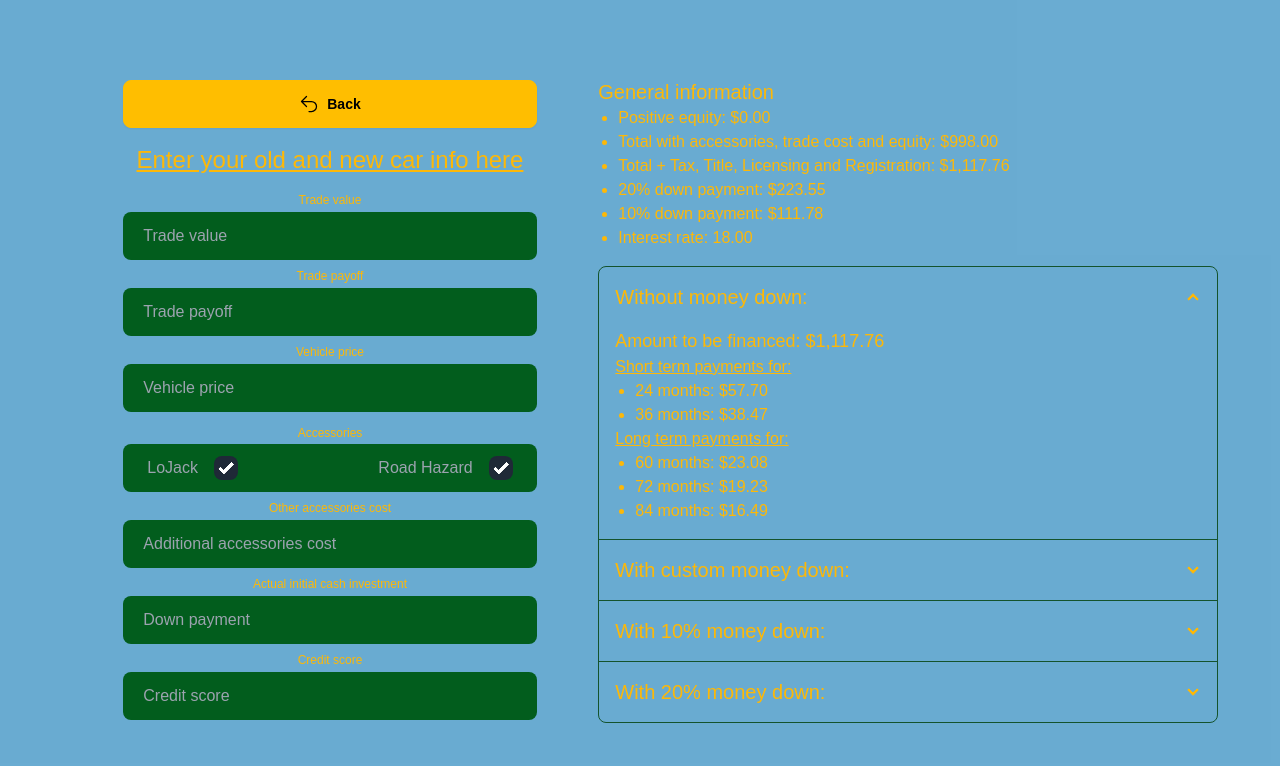
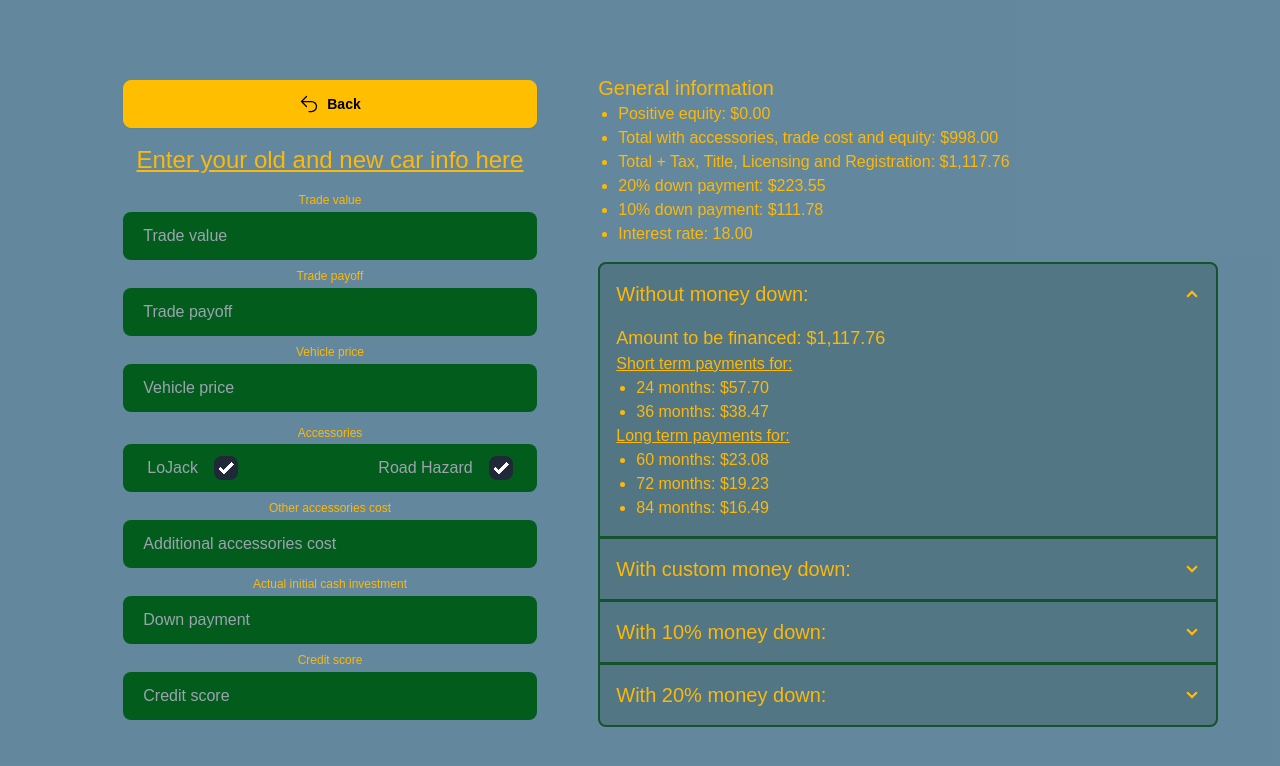
Before and after one commit to Meelenych/loan_calc, a Next.js app: page /calc in a window 1280 px wide. Shown: the top 766 px of the page. Built offline with nearby package versions, Linux system fonts and the light colour scheme.

Commit message:
accordeon colors

```diff
--- a/app/calc/page.jsx
+++ b/app/calc/page.jsx
@@ -336,7 +336,7 @@ const CalcPage = () => {
 				{/* Payments accordeon */}
 				<div className='join join-vertical w-full'>
 					{/* Payments without money down */}
-					<div className='collapse collapse-arrow join-item border-green-900 border'>
+					<div className='collapse collapse-arrow join-item bg-accordeon border-green-900 border sm:border-2'>
 						<input
 							type='radio'
 							name='my-accordion-4'
@@ -374,7 +374,7 @@ const CalcPage = () => {
 						</div>
 					</div>
 					{/* Payments with custom money down */}
-					<div className='collapse collapse-arrow join-item border-green-900 border'>
+					<div className='collapse collapse-arrow join-item bg-accordeon border-green-900 border sm:border-2'>
 						<input
 							type='radio'
 							name='my-accordion-4'
@@ -410,7 +410,7 @@ const CalcPage = () => {
 						</div>
 					</div>
 					{/* Payments with 10% money down */}
-					<div className='collapse collapse-arrow join-item border-green-900 border'>
+					<div className='collapse collapse-arrow join-item bg-accordeon border-green-900 border sm:border-2'>
 						<input
 							type='radio'
 							name='my-accordion-4'
@@ -451,7 +451,7 @@ const CalcPage = () => {
 						</div>
 					</div>
 					{/* Payments with 20% money down */}
-					<div className='collapse collapse-arrow join-item border-green-900 border'>
+					<div className='collapse collapse-arrow join-item bg-accordeon border-green-900 border sm:border-2'>
 						<input
 							type='radio'
 							name='my-accordion-4'
--- a/app/globals.css
+++ b/app/globals.css
@@ -3,15 +3,17 @@
 @tailwind utilities;
 
 :root {
-  --background: rgba(24, 126, 185, 0.648);
+  --background: rgba(15, 72, 105, 0.648);
   --foreground: #025d1d;
   --textColor: #fdb808;
+  --accordeon: #03220c2d;
 }
 
 @media (prefers-color-scheme: dark) {
   :root {
     --background: rgba(3, 15, 22, 0.648);
     --foreground: #727346;
+    --accordeon: #03220c;
   }
 }
 
--- a/tailwind.config.js
+++ b/tailwind.config.js
@@ -10,6 +10,7 @@ module.exports = {
 			colors: {
 				background: 'var(--background)',
 				foreground: 'var(--foreground)',
+				accordeon: 'var(--accordeon)',
 			},
 		},
 	},
```
